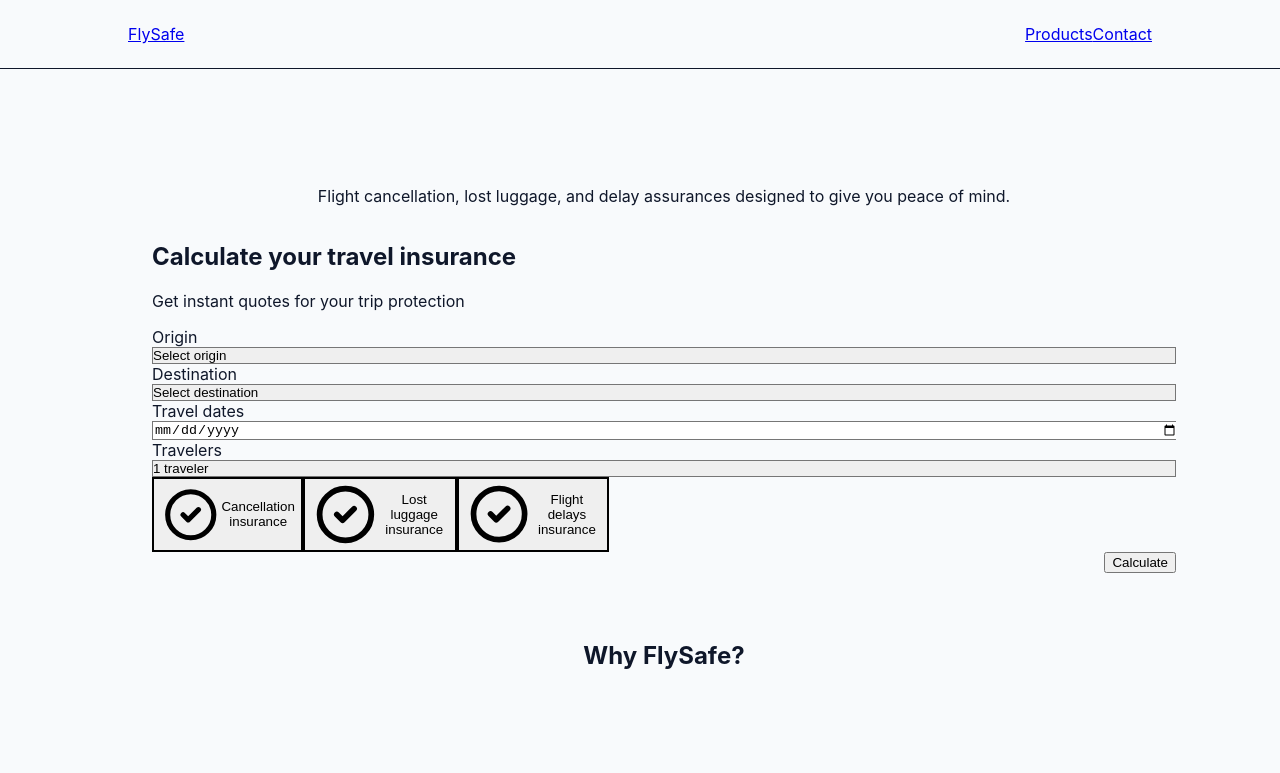
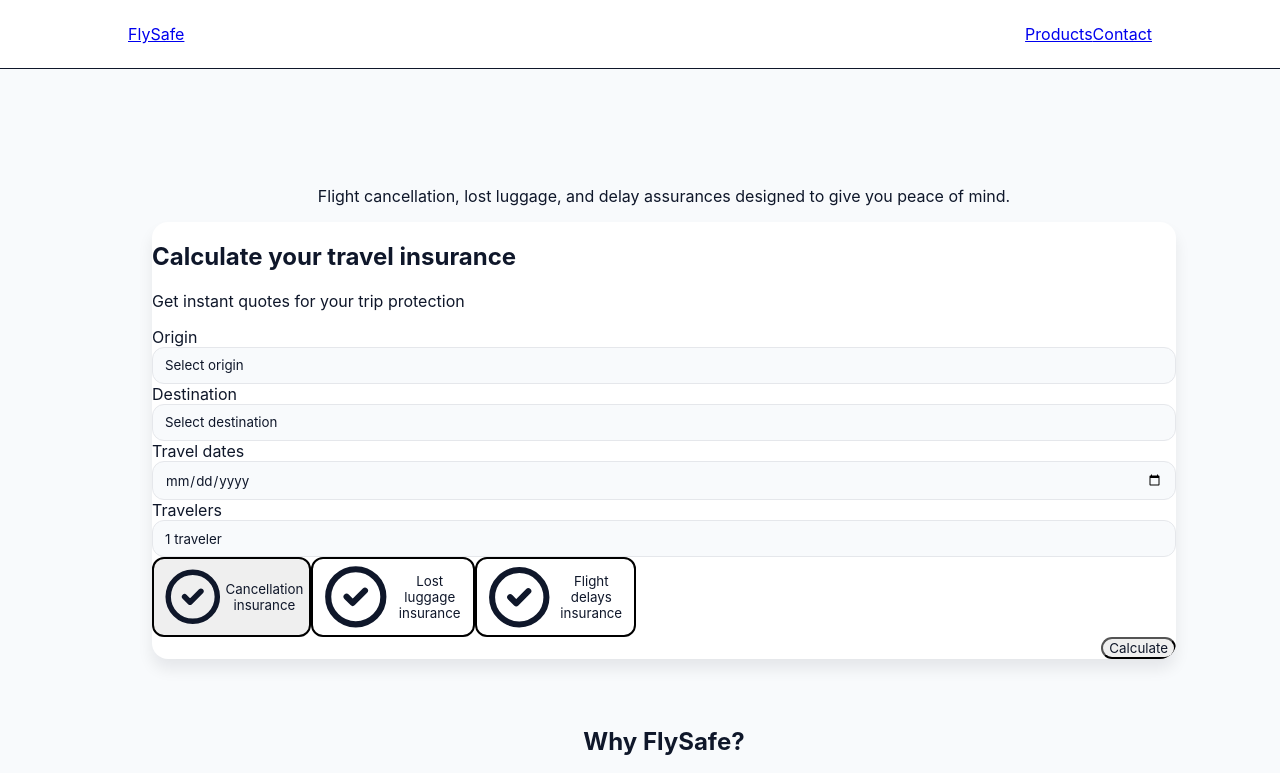
Before and after one commit to xegea/flysafe, a Next.js app: page /flysafe/ in a window 1280 px wide. Shown: the top 773 px of the page. Built offline with nearby package versions, Linux system fonts and the light colour scheme.

Commit message:
fix: add fallback form styles and helpers so controls render if Tailwind utilities are missing

```diff
--- a/styles/globals.css
+++ b/styles/globals.css
@@ -19,3 +19,39 @@ body{
 .btn{background-color:#2563eb;color:#fff;padding:0.5rem 1rem;border-radius:0.375rem;display:inline-block}
 
 .card{background:#fff;padding:1rem;border-radius:0.5rem;box-shadow:0 1px 2px rgba(0,0,0,0.05)}
+
+/* Fallback form styles (safe defaults if Tailwind utilities fail to load) */
+input, select, textarea, button {
+  font-family: inherit;
+  color: inherit;
+  box-sizing: border-box;
+}
+
+input, textarea, select {
+  -webkit-appearance: none;
+  -moz-appearance: none;
+  appearance: none;
+  background-color: #f8fafc; /* light */
+  border: 1px solid #e5e7eb; /* gray-200 */
+  padding: 0.6rem 0.75rem;
+  border-radius: 0.75rem;
+  outline: none;
+}
+
+select { padding-right: 2.25rem; }
+
+input:focus, textarea:focus, select:focus {
+  border-color: #3b82f6; /* blue-500 */
+  box-shadow: 0 0 0 4px rgba(59,130,246,0.12);
+}
+
+button {
+  cursor: pointer;
+}
+
+/* small helpers used by components */
+.rounded-xl { border-radius: 0.75rem; }
+.rounded-2xl { border-radius: 1rem; }
+.shadow-xl { box-shadow: 0 10px 15px rgba(2,6,23,0.08); }
+.bg-white { background: #ffffff; }
+.bg-gray-50 { background: #f8fafc; }
```
